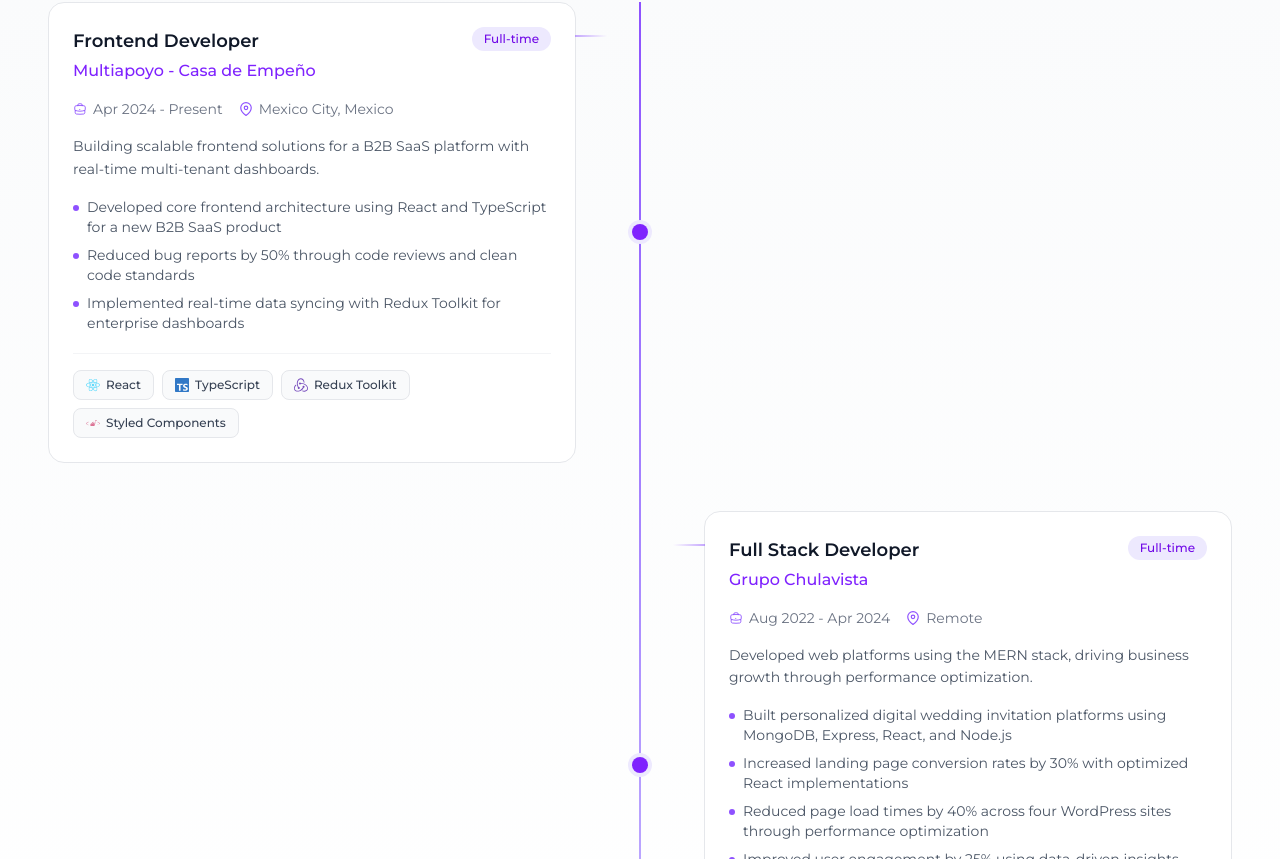
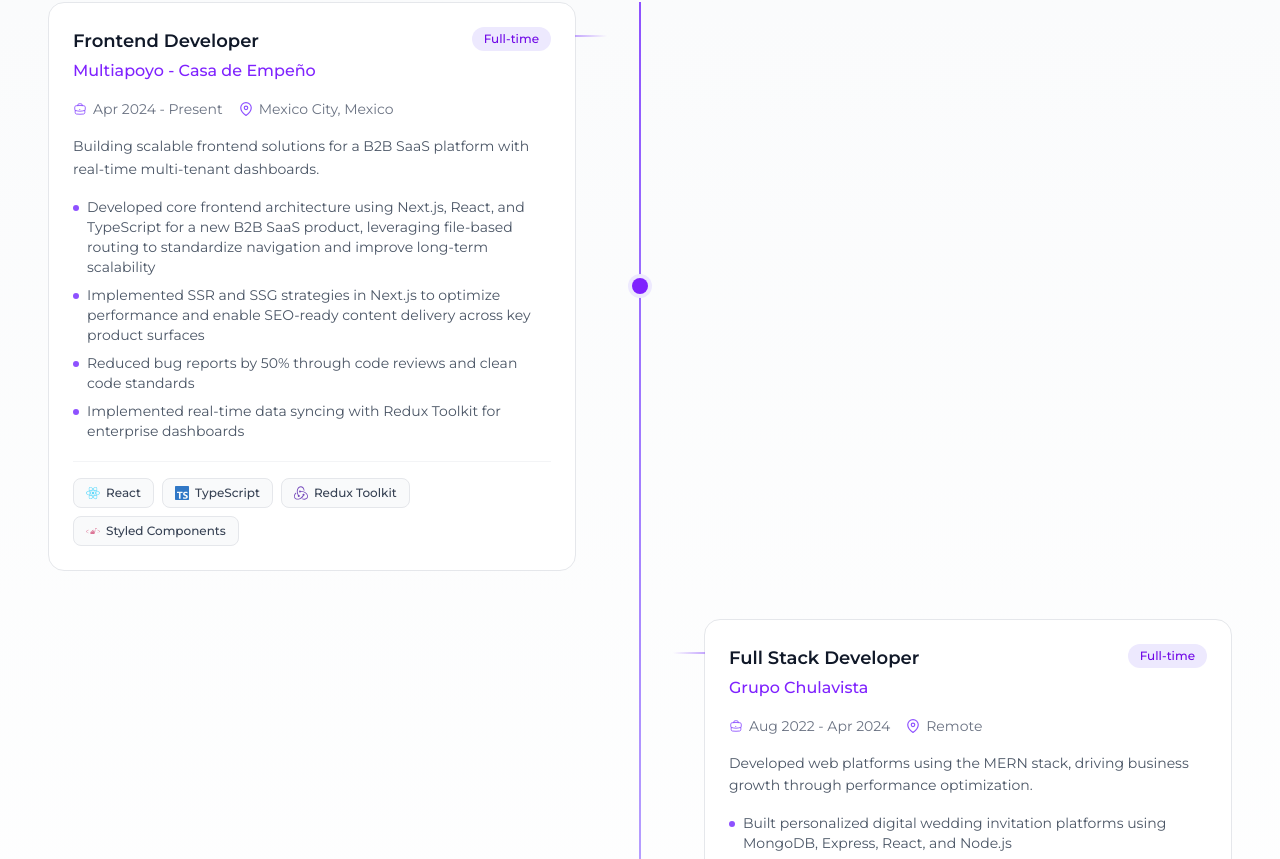
Before and after one commit to couswall/portfolio, a Next.js app: page / in a window 1280 px wide. Shown: the part 1521-2380 px from the top of the page. Built offline with nearby package versions, Linux system fonts and the light colour scheme.

Commit message:
update resume and experience

```diff
--- a/src/app/layout.tsx
+++ b/src/app/layout.tsx
@@ -11,7 +11,7 @@
 });
 
 export const metadata: Metadata = {
-  title: "Portfolio",
+  title: "Andre Ignorosa Portfolio",
   description: "Generated by create next app",
 };
 
--- a/src/components/Experience/Experience.constants.ts
+++ b/src/components/Experience/Experience.constants.ts
@@ -40,7 +40,8 @@
     description:
       "Building scalable frontend solutions for a B2B SaaS platform with real-time multi-tenant dashboards.",
     achievements: [
-      "Developed core frontend architecture using React and TypeScript for a new B2B SaaS product",
+      "Developed core frontend architecture using Next.js, React, and TypeScript for a new B2B SaaS product, leveraging file-based routing to standardize navigation and improve long-term scalability",
+      "Implemented SSR and SSG strategies in Next.js to optimize performance and enable SEO-ready content delivery across key product surfaces",
       "Reduced bug reports by 50% through code reviews and clean code standards",
       "Implemented real-time data syncing with Redux Toolkit for enterprise dashboards",
     ],
```
Also changed, not shown: 1 other file (tests, documents, lock files or other folders).
